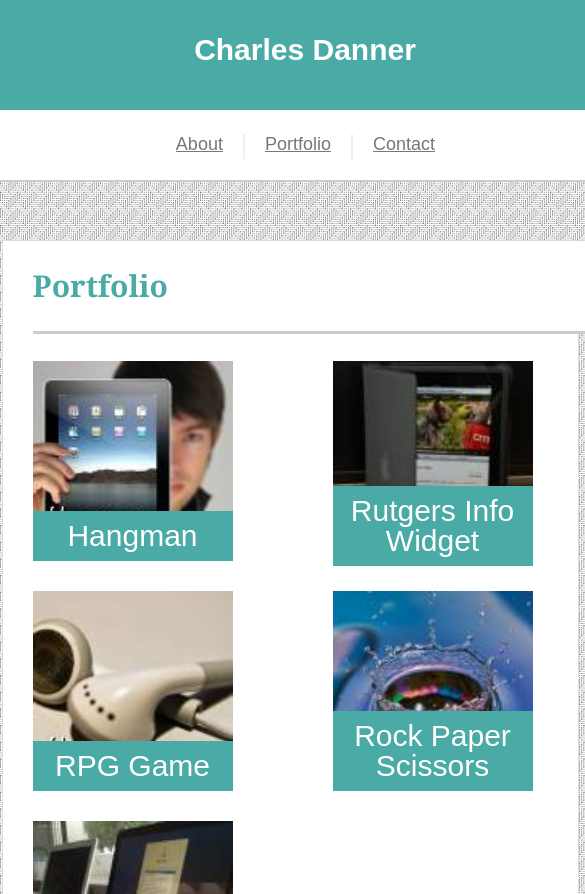
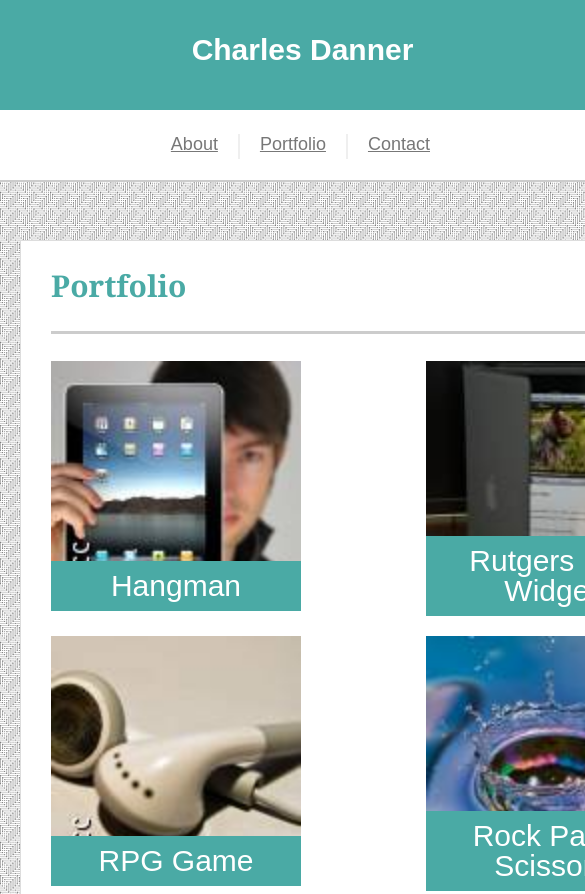
Before and after one commit to charlesdanner/responsive-portfolio, a plain HTML site: page portfolio.html in a window 390 px wide. Shown: the top 894 px of the page, 585 px wide, since content can reach past the window. Drawn offline with Linux system fonts and the light colour scheme.

Commit message:
<completed contact and have gotten portfolio done with resolution sizes 980 and 768.>

```diff
--- a/assets/css/style.css
+++ b/assets/css/style.css
@@ -404,19 +404,19 @@ img{
     }
 
     #headerborder{
-        width: 980px;
+        width: 825px;
         margin-left: 0px;
         padding-left: 60px;
         padding-right: 60px;
     }
 
     #headercontent{
-        width: 980px;
+        width: 947px;
         padding-left: 0px;
     }
 
     header{
-        width: 980px;
+        width: 947px;
         margin-left: 0px;
     }
 
@@ -444,7 +444,16 @@ img{
         width: 400px;
     }
 
+    #portsection{
+        width: 500px;
+        margin-left: 60px;
+        margin-right: 30px;
+        height: 800px;
+    }
 
+    #portfoliohead{
+        width: 470px;
+    }
 
 
 }
@@ -462,7 +471,7 @@ img{
         margin-right: 20px;
         font-size: 18px;
         height: 40px;
-        padding-right: 70px;
+        padding-right: 20px;
     }
 
     #sectionhead{
@@ -470,19 +479,116 @@ img{
     }
 
     #headerborder{
-        width: 770px;
+        width: 650px;
         padding-left: 20px;
     }
 
     #headercontent{
-        width: 770px;
+        width: 720px;
     }
 
     header{
-        width: 770px;
+        width: 735px;
         margin-left: 0px;
     }
 
+    #contact-info{
+        width: 600px;
+        margin-left: 20px;
+        padding-right: 60px;
+
+    }
+
+    #contacthead{
+        width: 600px;
+    }
+
+    .datainput{
+        width: 620px;
+        margin-right: 20px;
+    }
+
+    textarea{
+        width: 605px;
+    }
+
+    #portsection{
+        width: 630px;
+        margin-left: 20px;
+        margin-right: 20px;
+        height: 950px;
+    }
+
+    #portfoliohead{
+        width: 600px;
+    }
+
+    img.portpics{
+        width: 250px;
+    }
+
+    #hangman{
+        position:absolute;
+        top: 200px;
+        z-index: 2;
+        width: 250px;
+    }
+
+    #rutgerspic{
+        position: absolute;
+        top: 0px;
+        z-index: 1;
+        left: 375px;
+    }
+
+    #rutgers{
+        position: absolute;
+        z-index: 2;
+        left:375px;
+        top: 175px;
+        width: 250px;
+    }
+
+    #rockpic{
+        position: absolute;
+        z-index: 1;
+        left: 375px;
+        top: 275px;
+    }
+
+    #rock{
+        position: absolute;
+        z-index: 2;
+        left:375px;
+        top: 450px;
+        width: 250px;
+    }
+
+    #rpgpic{
+        position: absolute;
+        top: 275px;
+        z-index: 1;
+    }
+
+    #rpg{
+        position: absolute;
+        top: 475px;
+        z-index: 2;
+        width: 250px;
+    }
+
+    #trivia{
+        position: absolute;
+        top: 755px;
+        z-index: 2;
+        width: 250px;
+    }
+
+    #triviapic{
+    z-index: 1;
+    position: absolute;
+    top: 550px;
+    }
 
 }
 
@@ -500,14 +606,14 @@ img{
     }
     header{
         height: 180px;
-        width: 610px;
+        width: 605px;
         padding: 0px, 0px , 0px, 0px;
         margin-left: 0px;
         padding-left: 0px;
     }
     .my-name{
         height: 60px;
-        width: 610px;
+        width: 605px;
         text-align: center;
         margin: 0;
         padding: 0;
@@ -518,15 +624,16 @@ img{
     }
 
     #headerborder{
-        width: 610px;
+        width: 540px;
         height: 180px;
         margin-left: 0px;
         padding: 0px, 0px , 0px, 0px;
         padding-left: 0px;
+        margin-right: 0px;
     }
 
     #headercontent{
-        width: 610px;
+        width: 555px;
         height: 180px;
         padding: 0px, 0px, 0px, 0px;
         margin-left: 0px;
@@ -537,7 +644,6 @@ img{
         margin-left: 10px;
         font-size: 18px;
         height: 40px;
-        padding-right: 70px;
         margin-top: 95px;
         margin-right: 105px;
     }
@@ -557,4 +663,24 @@ img{
         margin-left: 0px;
     }
 
+    #contact-info{
+        width: 485px;
+        margin-left: 15px;
+        padding-right: 60px;
+
+    }
+
+    #contacthead{
+        width: 480px;
+    }
+
+    .datainput{
+        width: 500px;
+        margin-right: 20px;
+    }
+
+    textarea{
+        width: 485px;
+    }
+
 }
--- a/portfolio.html
+++ b/portfolio.html
@@ -32,32 +32,32 @@
 
                         <div id="port-float-left">
 
-                            <div>
+                            <div class="portpicdiv">
 
                                 <h3 class="portlink" id="hangman">Hangman</h3> <a href="#"><img class= "portpics" id="hangmanpic" src="assets/images/portfolio-img1.jpg"></a>
 
                             </div>
 
-                            <div>
+                            <div class="portpicdiv">
 
                                 <h3 class="portlink" id="rpg">RPG Game</h3> <a href="#"><img class="portpics" id="rpgpic" src="assets/images/portfolio-img2.jpg"></a>
 
                             </div>
 
-                            <div>
+                            <div class="portpicdiv">
                                     <h3 class="portlink" id ="trivia">Trivia Game</h3> <a href="#"><img class="portpics" id="triviapic" src="assets/images/portfolio-img3.jpg"></a>
                             </div>
                         </div>
 
                         <div>
 
-                            <div>
+                            <div class="portpicdiv">
 
                                 <h3 class="portlink" id="rutgers">Rutgers Info Widget</h3> <a href="#"><img class="portpics" id="rutgerspic" src="assets/images/portfolio-img4.jpg"></a>
 
                             </div>
 
-                            <div>
+                            <div class="portpicdiv">
 
                                 <h3 class="portlink" id="rock">Rock Paper Scissors</h3><a href="#"><img class="portpics" id="rockpic" src="assets/images/portfolio-img5.jpg"></a>
 
```
Also changed, not shown: contact.html (+1 -1 lines).
